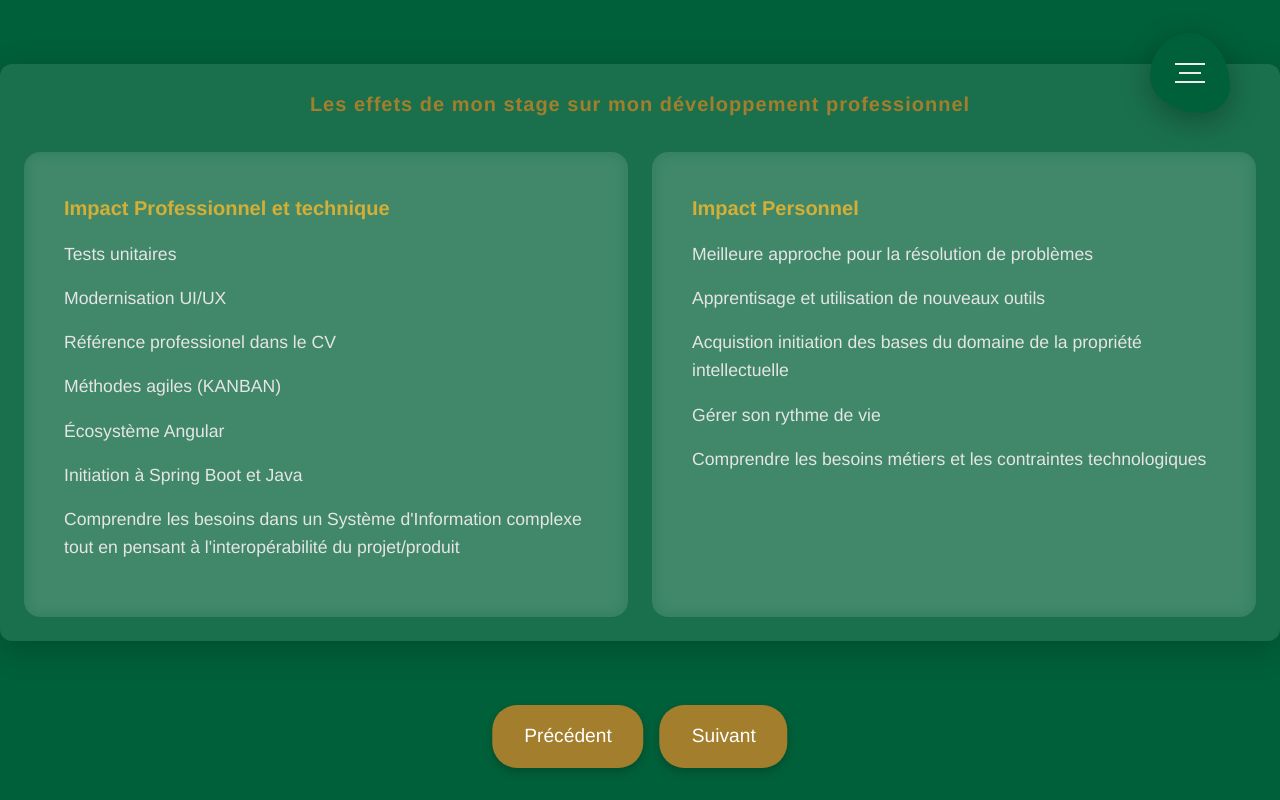
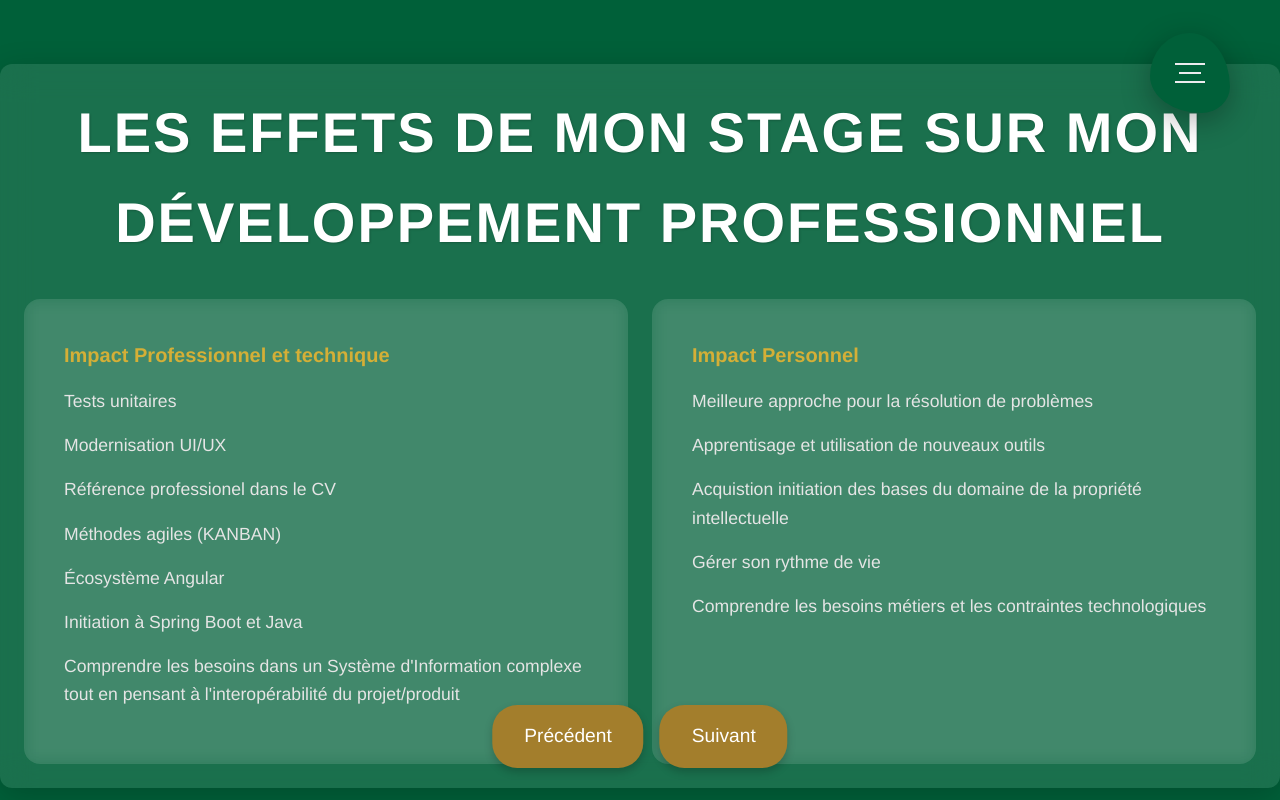
Before and after one commit to Niwa-Yume/rapport-de-stage-rolex-2024, an Angular app: page /app-impact in a window 1280 px wide. Built offline with nearby package versions, Linux system fonts and the light colour scheme.

Commit message:
fix a gauvhe a droite

```diff
--- a/src/app/impact/impact.component.html
+++ b/src/app/impact/impact.component.html
@@ -1,5 +1,5 @@
 <section class="internship glass-card" id="internship">
-  <h2 class="subtitle">Les effets de mon stage sur mon développement professionnel</h2>
+  <h2 class="title">Les effets de mon stage sur mon développement professionnel</h2>
   <div class="tech-grid">
     <div class="tech-card">
       <h3>Impact Professionnel et technique</h3>
```
